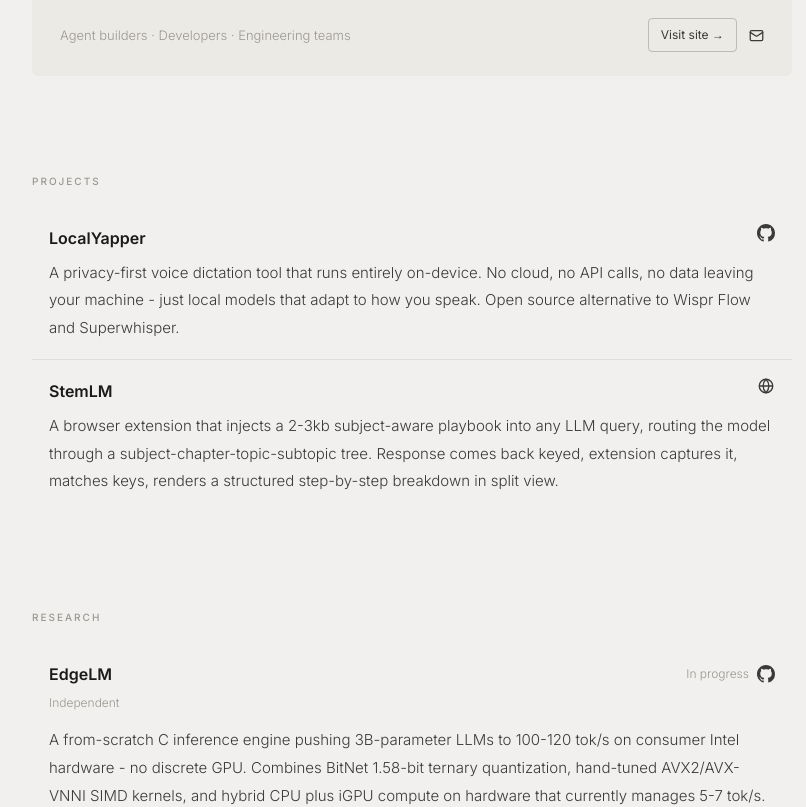
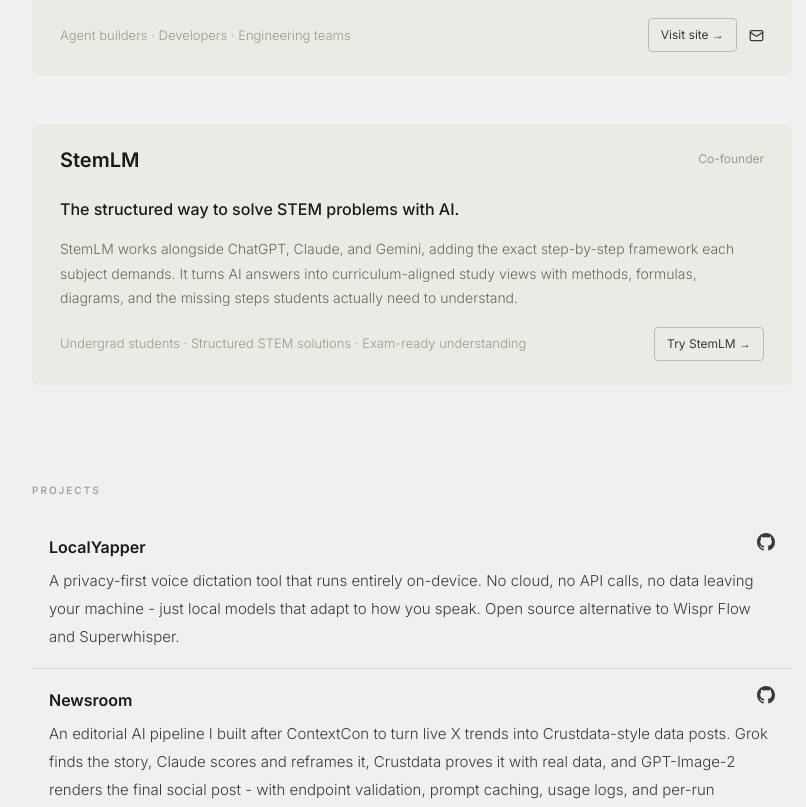
Before and after one commit to chayprabs/chaitanyaprabuddha.com, a Next.js app: page / in a window 1280 px wide. Shown: the part 964-1771 px from the top of the page, without its empty margins (228-1034 px from the left). Built offline with nearby package versions, Linux system fonts and the light colour scheme.

Commit message:
Add StemLM section and Newsroom project

```diff
--- a/app/page.tsx
+++ b/app/page.tsx
@@ -9,6 +9,7 @@
 import Now from "@/components/Now";
 import Projects from "@/components/Projects";
 import Research from "@/components/Research";
+import StemLM from "@/components/StemLM";
 
 const HOME_TITLE = "Chaitanya Prabuddha | AI/ML Researcher, Builder, Founder";
 const HOME_DESCRIPTION =
@@ -42,6 +43,7 @@
         <Hero />
         <About />
         <Authos />
+        <StemLM />
         <Projects />
         <Research />
         <Achievements />
--- a/components/Projects.tsx
+++ b/components/Projects.tsx
@@ -7,11 +7,11 @@
       "A privacy-first voice dictation tool that runs entirely on-device. No cloud, no API calls, no data leaving your machine - just local models that adapt to how you speak. Open source alternative to Wispr Flow and Superwhisper."
   },
   {
-    name: "StemLM",
-    href: "https://stemlm.app",
-    linkType: "website",
+    name: "Newsroom",
+    href: "https://github.com/chayprabs/newsroom-socialmediamanager",
+    linkType: "github",
     description:
-      "A browser extension that injects a 2-3kb subject-aware playbook into any LLM query, routing the model through a subject-chapter-topic-subtopic tree. Response comes back keyed, extension captures it, matches keys, renders a structured step-by-step breakdown in split view."
+      "An editorial AI pipeline I built after ContextCon to turn live X trends into Crustdata-style data posts. Grok finds the story, Claude scores and reframes it, Crustdata proves it with real data, and GPT-Image-2 renders the final social post - with endpoint validation, prompt caching, usage logs, and per-run artifacts."
   }
 ];
 
--- /dev/null
+++ b/components/StemLM.tsx
@@ -0,0 +1,51 @@
+export default function StemLM() {
+  return (
+    <section
+      id="stemlm"
+      className="w-full pb-[48px] pt-0"
+    >
+      <div className="container">
+        <div className="box-border w-full rounded-[6px] bg-[#ECEAE5] p-4 md:px-[28px] md:py-[24px]">
+          <div className="flex items-start justify-between gap-6">
+            <h2 className="mb-1 text-[20px] font-semibold leading-tight text-[#1a1a18]">
+              StemLM
+            </h2>
+
+            <span className="shrink-0 text-[12px] font-normal text-[#9a9890]">
+              Co-founder
+            </span>
+          </div>
+
+          <p className="mb-4 mt-5 w-full text-[16px] font-medium leading-[1.5] text-[#1a1a18]">
+            The structured way to solve STEM problems with AI.
+          </p>
+
+          <p className="mb-0 w-full text-[14px] font-light leading-[1.75] text-[#6b6860]">
+            StemLM works alongside ChatGPT, Claude, and Gemini, adding the
+            exact step-by-step framework each subject demands. It turns AI
+            answers into curriculum-aligned study views with methods, formulas,
+            diagrams, and the missing steps students actually need to
+            understand.
+          </p>
+
+          <div className="mt-4 flex flex-col items-start gap-[10px] md:flex-row md:items-center md:justify-between">
+            <p className="w-full text-[13px] font-light leading-[1.8] text-[#9a9890] md:w-auto">
+              Undergrad students {"\u00b7"} Structured STEM solutions {"\u00b7"} Exam-ready understanding
+            </p>
+
+            <div className="flex shrink-0 flex-wrap items-center gap-[10px] md:gap-3">
+              <a
+                href="https://www.stemlm.app/"
+                target="_blank"
+                rel="noopener noreferrer"
+                className="rounded-[4px] border border-[rgba(0,0,0,0.2)] bg-transparent px-[12px] py-[5px] text-[12px] font-normal text-[#1a1a18] transition-colors duration-150 ease-in-out hover:bg-[rgba(0,0,0,0.04)]"
+              >
+                Try StemLM &rarr;
+              </a>
+            </div>
+          </div>
+        </div>
+      </div>
+    </section>
+  );
+}
```
Also changed, not shown: 1 other file (tests, documents, lock files or other folders).
